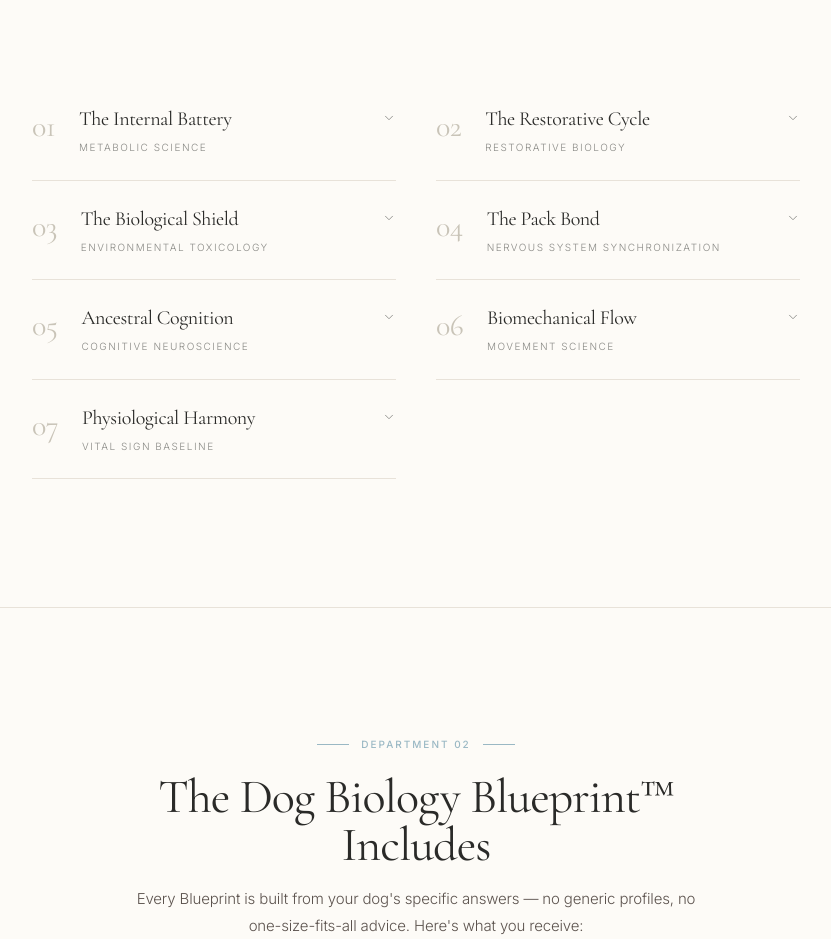
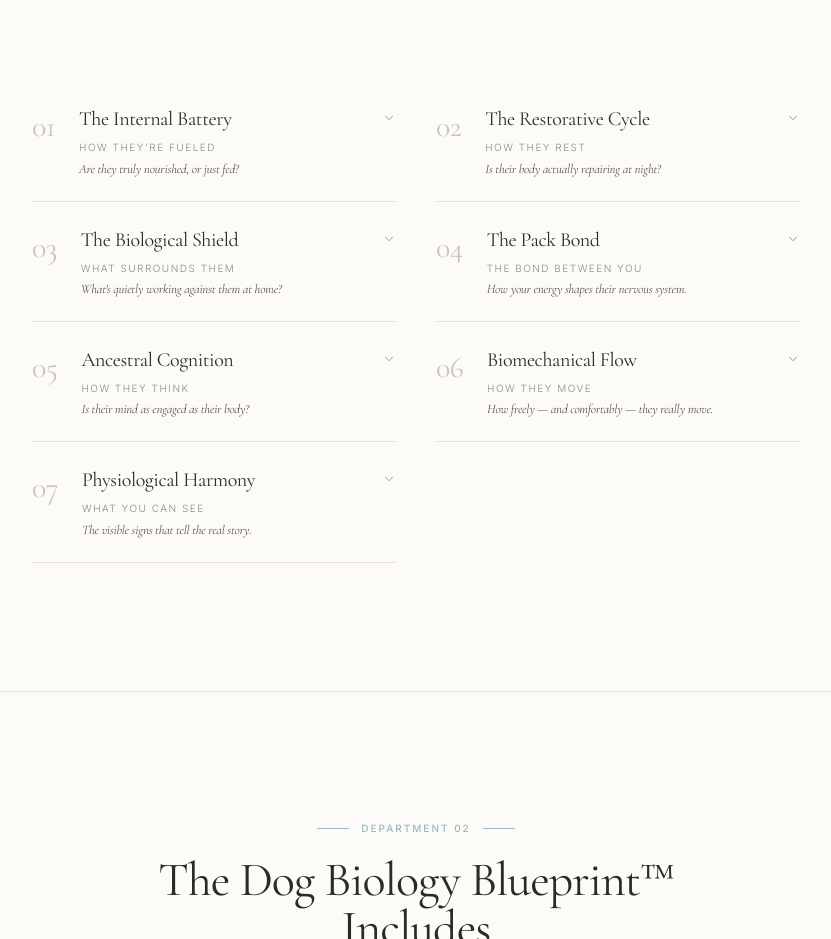
Before and after one commit to CassieAitken/the-paya-method, a React (Vite) app: page / in a window 1280 px wide. Shown: the part 1420-2359 px from the top of the page, without its empty margins (224-1055 px from the left). Built offline with nearby package versions, Linux system fonts and the light colour scheme.

Commit message:
Warmer category labels (Metabolic Science -> How They're Fueled, etc.) and added an always-visible one-line teaser under each marker so the collapsed list is engaging to read, not just a directory of clinical labels

```diff
--- a/src/pages/Landing.tsx
+++ b/src/pages/Landing.tsx
@@ -25,13 +25,13 @@ interface LandingProps {
 }
 
 const pillarDescriptions = [
-  { focus: 'Metabolic Science', definition: 'Measures how efficiently your dog converts food into cellular fuel — tracking digestive rhythms, nutrient absorption windows, and gut rest cycles that determine daily energy output.' },
-  { focus: 'Restorative Biology', definition: 'Evaluates the depth and quality of your dog\'s cellular repair cycles — mapping sleep architecture, recovery speed, and the nervous system conditions required for deep tissue regeneration.' },
-  { focus: 'Environmental Toxicology', definition: 'Assesses the invisible chemical burden your dog\'s biology processes daily — from synthetic fragrances and floor chemicals to water quality and material off-gassing in their living space.' },
-  { focus: 'Nervous System Synchronization', definition: 'Quantifies the biological bond between you and your dog — measuring how your calm, your stress, and your daily rhythms directly regulate their autonomic nervous system and healing capacity.' },
-  { focus: 'Cognitive Neuroscience', definition: 'Tracks your dog\'s mental sharpness and neural pathway health — evaluating novelty exposure, problem-solving engagement, and the sensory variety that prevents cognitive decline.' },
-  { focus: 'Movement Science', definition: 'Maps your dog\'s movement quality and structural integrity — identifying compensation patterns, joint mobility, muscle tone balance, and terrain confidence that predict long-term physical freedom.' },
-  { focus: 'Vital Sign Baseline', definition: 'Establishes your dog\'s biological fingerprint through outward markers — coat quality, eye clarity, energy distribution, and digestive consistency that reflect cellular health status.' },
+  { focus: 'How They\'re Fueled', teaser: 'Are they truly nourished, or just fed?', definition: 'Measures how efficiently your dog converts food into cellular fuel — tracking digestive rhythms, nutrient absorption windows, and gut rest cycles that determine daily energy output.' },
+  { focus: 'How They Rest', teaser: 'Is their body actually repairing at night?', definition: 'Evaluates the depth and quality of your dog\'s cellular repair cycles — mapping sleep architecture, recovery speed, and the nervous system conditions required for deep tissue regeneration.' },
+  { focus: 'What Surrounds Them', teaser: 'What\'s quietly working against them at home?', definition: 'Assesses the invisible chemical burden your dog\'s biology processes daily — from synthetic fragrances and floor chemicals to water quality and material off-gassing in their living space.' },
+  { focus: 'The Bond Between You', teaser: 'How your energy shapes their nervous system.', definition: 'Quantifies the biological bond between you and your dog — measuring how your calm, your stress, and your daily rhythms directly regulate their autonomic nervous system and healing capacity.' },
+  { focus: 'How They Think', teaser: 'Is their mind as engaged as their body?', definition: 'Tracks your dog\'s mental sharpness and neural pathway health — evaluating novelty exposure, problem-solving engagement, and the sensory variety that prevents cognitive decline.' },
+  { focus: 'How They Move', teaser: 'How freely — and comfortably — they really move.', definition: 'Maps your dog\'s movement quality and structural integrity — identifying compensation patterns, joint mobility, muscle tone balance, and terrain confidence that predict long-term physical freedom.' },
+  { focus: 'What You Can See', teaser: 'The visible signs that tell the real story.', definition: 'Establishes your dog\'s biological fingerprint through outward markers — coat quality, eye clarity, energy distribution, and digestive consistency that reflect cellular health status.' },
 ];
 
 export function Landing({ setStep, onSelectPillar, onShowFounderMessage }: LandingProps) {
@@ -144,6 +144,9 @@ export function Landing({ setStep, onSelectPillar, onShowFounderMessage }: Landi
                       </div>
                       <p className="text-[10px] uppercase tracking-[0.15em] text-[#8A8A86] mt-1.5">
                         {desc.focus}
+                      </p>
+                      <p className="text-[13px] font-serif italic text-[#5C534E] mt-1.5">
+                        {desc.teaser}
                       </p>
 
                       <div className={`transition-all duration-300 ease-in-out overflow-hidden ${
```
